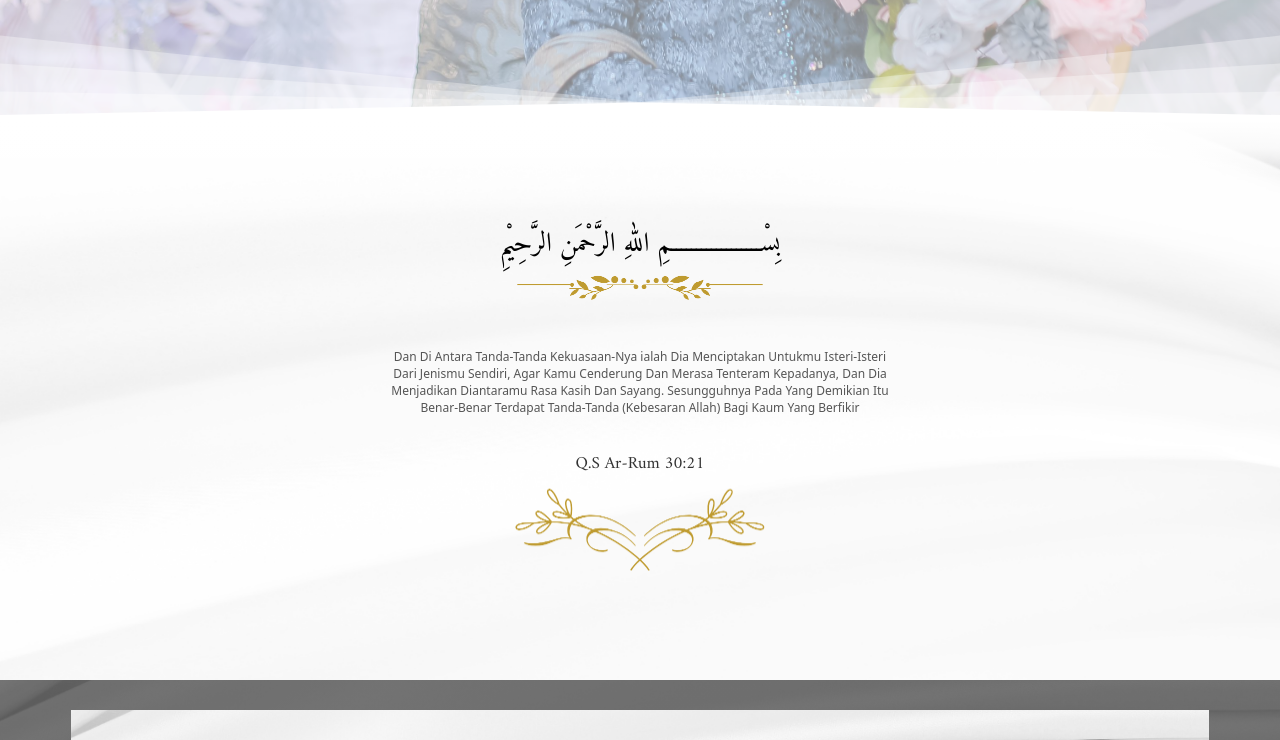
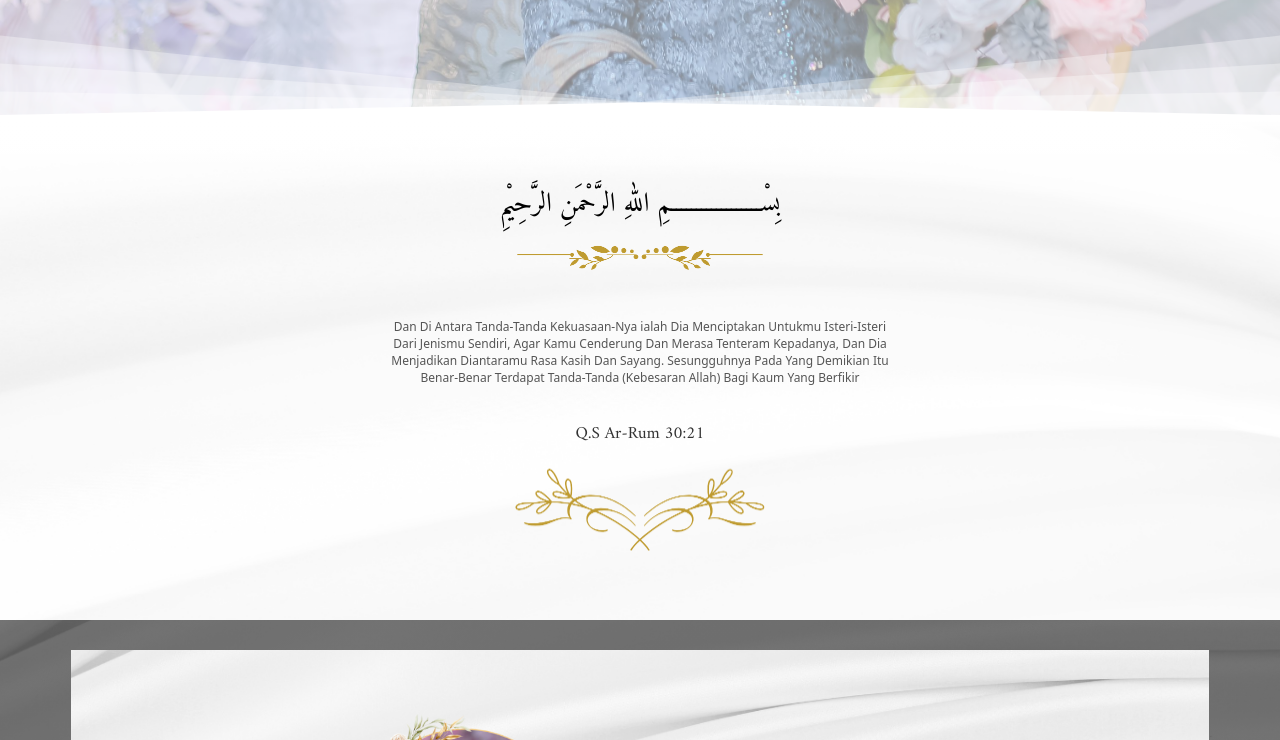
Before and after one commit to nabilah24/mine, a plain HTML site: page undangan.html in a window 1280 px wide. Shown: the part 680-1420 px from the top of the page. Drawn offline with nearby package versions, Linux system fonts and the light colour scheme; a web font is replaced by a local one.

Commit message:
fifth commit

```diff
--- a/style.css
+++ b/style.css
@@ -243,7 +243,7 @@ body {
     linear-gradient(to bottom, #ffffff 0%, rgba(255, 255, 255, 0.8) 5%, rgba(255, 255, 255, 0) 10%),
     url('./assets/images/bg-1.png') center center no-repeat;
   background-size: cover;
-  min-height: 70vh;
+  min-height: 62.5vh;
   display: flex;
   justify-content: center;
   align-items: center;
@@ -256,7 +256,7 @@ body {
 
 .pembuka img {
   max-width: 250px;
-  margin-top: -6rem;
+  margin-top: -5rem;
 }
 
 .pembuka h1 {
@@ -352,8 +352,7 @@ body {
   /* Menempatkan elemen di tengah secara horizontal */
   text-align: center;
   /* Memusatkan teks */
-  padding: 40px 0;
-  /* Memberikan jarak pada atas dan bawah */
+
 
 }
 
```
